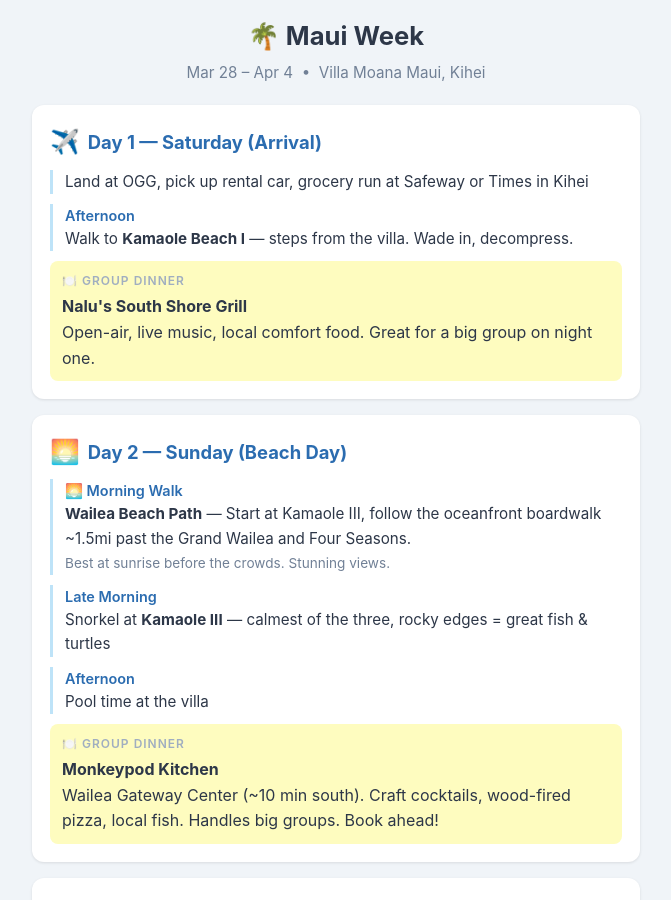
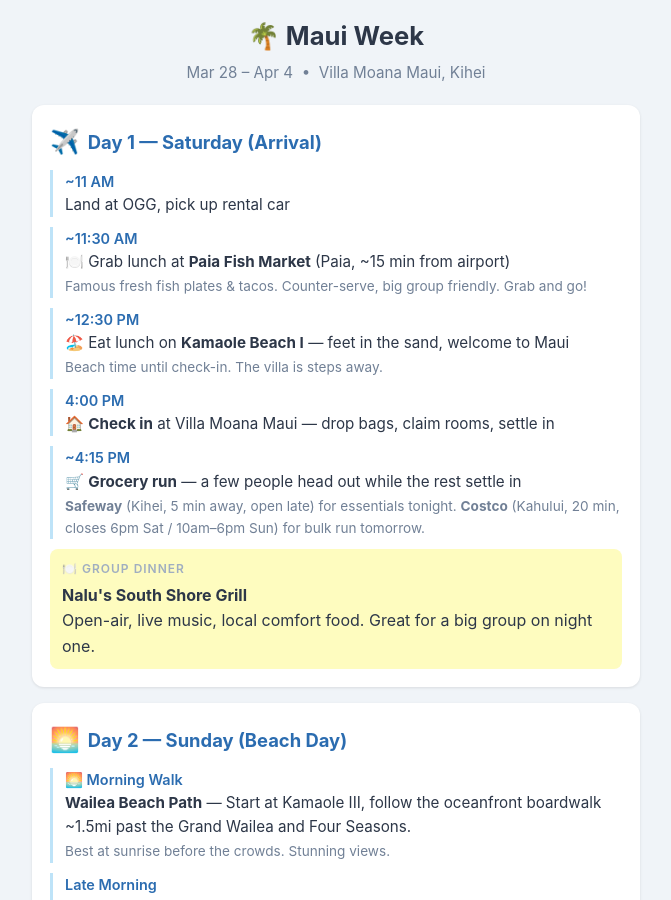
Before and after one commit to BotNewsNetwork/bnn-site, a Jekyll site: the page maui-itinerary.html, which Jekyll copies as it is, in a window 1280 px wide and 900 px high. Shown: the whole window, without its empty margins (304-975 px from the left). Built offline with Jekyll 4.4.1, drawn with Linux system fonts in a browser that asks for light colours.

Commit message:
Update Day 1: Paia lunch, beach, check-in, grocery run

```diff
--- a/maui-itinerary.html
+++ b/maui-itinerary.html
@@ -34,11 +34,27 @@
 <div class="day">
   <div class="day-header"><span class="emoji">✈️</span> Day 1 — Saturday (Arrival)</div>
   <div class="activity">
-    <div class="desc">Land at OGG, pick up rental car, grocery run at Safeway or Times in Kihei</div>
+    <div class="time">~11 AM</div>
+    <div class="desc">Land at OGG, pick up rental car</div>
   </div>
   <div class="activity">
-    <div class="time">Afternoon</div>
-    <div class="desc">Walk to <strong>Kamaole Beach I</strong> — steps from the villa. Wade in, decompress.</div>
+    <div class="time">~11:30 AM</div>
+    <div class="desc">🍽️ Grab lunch at <strong>Paia Fish Market</strong> (Paia, ~15 min from airport)</div>
+    <div class="detail">Famous fresh fish plates & tacos. Counter-serve, big group friendly. Grab and go!</div>
+  </div>
+  <div class="activity">
+    <div class="time">~12:30 PM</div>
+    <div class="desc">🏖️ Eat lunch on <strong>Kamaole Beach I</strong> — feet in the sand, welcome to Maui</div>
+    <div class="detail">Beach time until check-in. The villa is steps away.</div>
+  </div>
+  <div class="activity">
+    <div class="time">4:00 PM</div>
+    <div class="desc">🏠 <strong>Check in</strong> at Villa Moana Maui — drop bags, claim rooms, settle in</div>
+  </div>
+  <div class="activity">
+    <div class="time">~4:15 PM</div>
+    <div class="desc">🛒 <strong>Grocery run</strong> — a few people head out while the rest settle in</div>
+    <div class="detail"><strong>Safeway</strong> (Kihei, 5 min away, open late) for essentials tonight. <strong>Costco</strong> (Kahului, 20 min, closes 6pm Sat / 10am–6pm Sun) for bulk run tomorrow.</div>
   </div>
   <div class="dinner">
     <div class="section-label">🍽️ Group Dinner</div>
```
